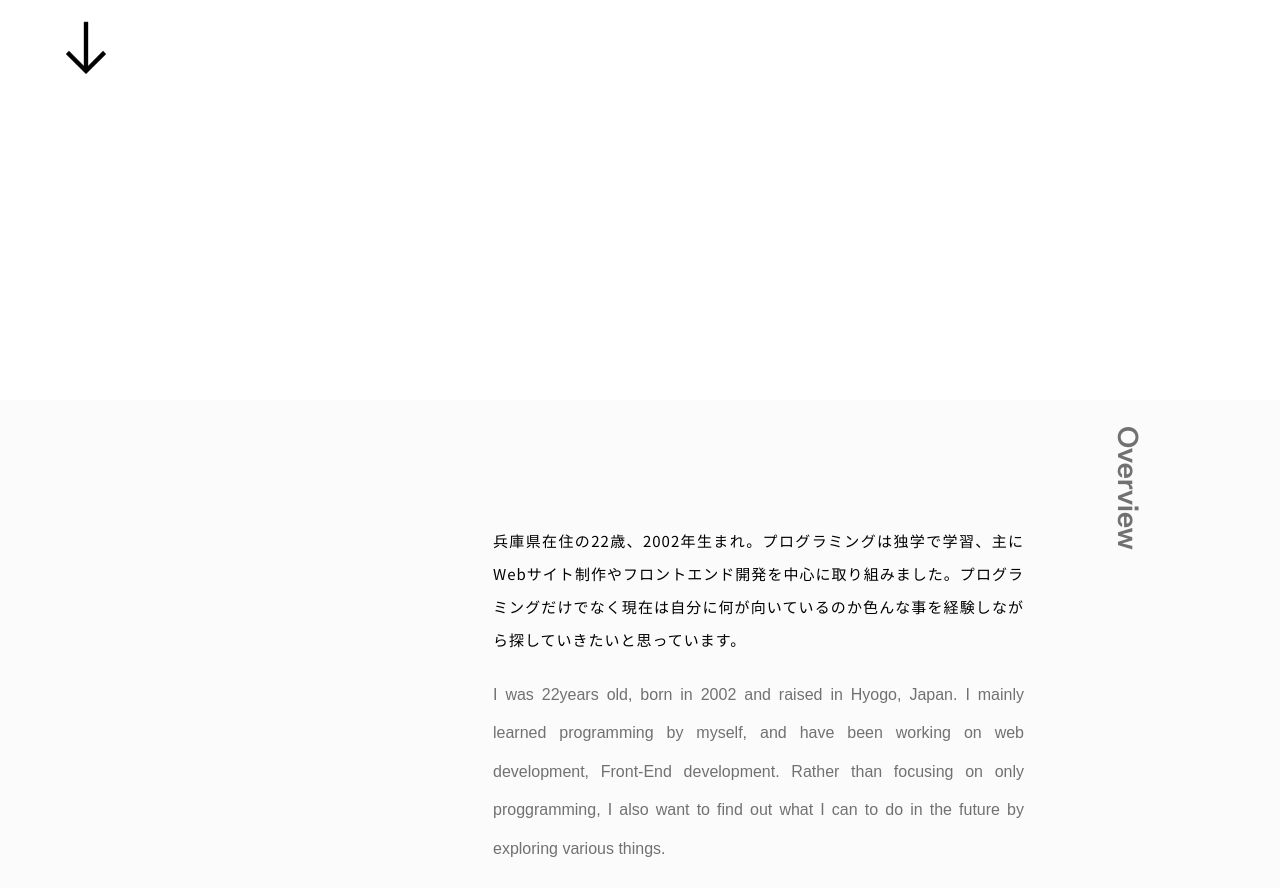
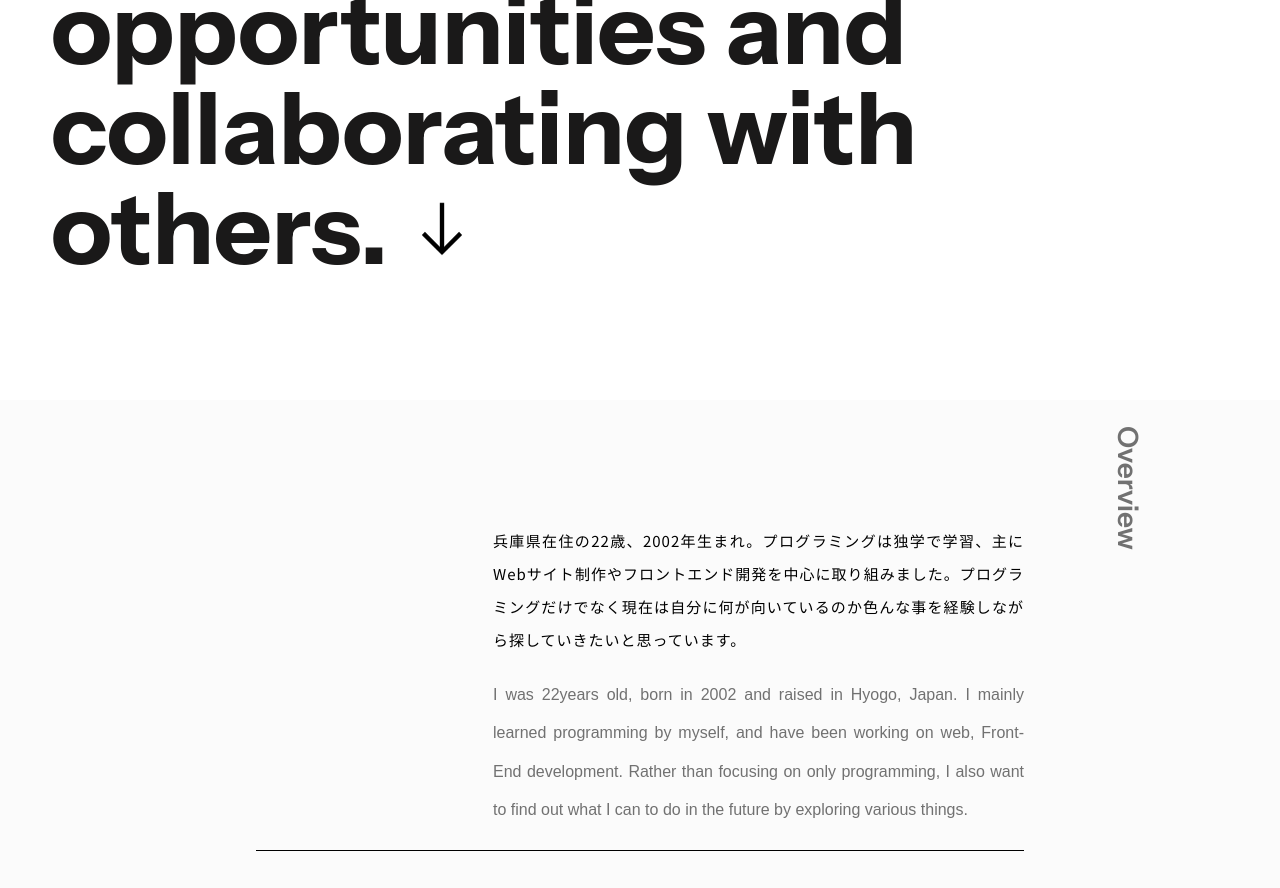
Before and after one commit to k-datacloud/New-Portfolio, a website: page about.html in a window 1280 px wide. Shown: the part 422-1310 px from the top of the page. Drawn offline with Linux system fonts and the light colour scheme.

Commit message:
edit code

```diff
--- a/about.html
+++ b/about.html
@@ -79,11 +79,12 @@
     </header>
 
     <section class="about-mv">
-        <h2 class="about-mv__title">About me</h2>
-        <p class="about-mv__text">
-            <img class="arrow-img" width="70"
-                src="img/down-arrow-svgrepo-com.svg" alt="">
-        </p>
+        <h2 class="about-mv__title">Hey, I'm Kaisei👋 I'm looking forward to exploring new opportunities and collaborating with others.
+            <span class="arrow-img">
+                <img width="70"
+                    src="img/down-arrow-svgrepo-com.svg" alt="">
+            </span>
+        </h2>
     </section>
 
     <div class="space"></div>
@@ -101,8 +102,8 @@
                     <p class="profile__text--ja">兵庫県在住の22歳、2002年生まれ。プログラミングは独学で学習、主にWebサイト制作やフロントエンド開発を中心に取り組みました。プログラミングだけでなく現在は自分に何が向いているのか色んな事を経験しながら探していきたいと思っています。
                     </p>
                     <p class="profile__text--en">
-                        I was  22years old, born in 2002 and raised in Hyogo, Japan. I mainly learned programming by myself, and have been working on web development, Front-End development.
-                        Rather than focusing on only proggramming, I also want to find out what I can to do in the future by exploring various things.
+                        I was  22years old, born in 2002 and raised in Hyogo, Japan. I mainly learned programming by myself, and have been working on web, Front-End development.
+                        Rather than focusing on only programming, I also want to find out what I can to do in the future by exploring various things.
                     </p>
                 </div>
             </div>
@@ -153,16 +154,16 @@
             <ul class="footer-list footer-menu">
                 <li class="footer-list__title">Site Map</li>
                 <li class="footer-list__item">
-                    <a class="footer-list__link" href="index.html">TOP</a>
+                    <a class="footer-list__link" href="index.html">Top</a>
                 </li>
                 <li class="footer-list__item">
-                    <a class="footer-list__link" href="about.html">ABOUT</a>
+                    <a class="footer-list__link" href="about.html">About</a>
                 </li>
                 <li class="footer-list__item">
-                    <a class="footer-list__link" href="works.html">WORKS</a>
+                    <a class="footer-list__link" href="works.html">Works</a>
                 </li>
                 <li class="footer-list__item">
-                    <a class="footer-list__link" href="">CONTACT</a>
+                    <a class="footer-list__link" href="">Copy Email</a>
                 </li>
             </ul>
             <ul class="footer-list footer-sns">
--- a/src/about.scss
+++ b/src/about.scss
@@ -70,21 +70,10 @@ html {
             }
         }
 
-        &__text {
-            @include functions.notosans;
-            font-size: 40px;
-            font-weight: 600;
-            color: #000000;
-            display: flex;
-            align-items: center;
+        .arrow-img {
 
-            @include functions.respond-to(tb) {
-                font-size: 24px;
-            }
-        }
-
-        .arrow-img {
-            width: 70px;
+            img {
+                width: 70px;
             animation: arrow 2s infinite;
 
             @include functions.respond-to(tb) {
@@ -103,6 +92,7 @@ html {
                 100% {
                     transform: translateY(0);
                 }
+            }
             }
         }
     }
--- a/src/top.scss
+++ b/src/top.scss
@@ -519,7 +519,7 @@ html {
         &__link {
             @include functions.instrument;
             font-weight: normal;
-            letter-spacing: 1px;
+            font-weight: 600;
             color: #ffffff;
             font-size: 1.8rem;
             position: relative;
```
Also changed, not shown: index.html (+1 -1 lines), works.html (+4 -4 lines), dist/style.css, 1 other file.
